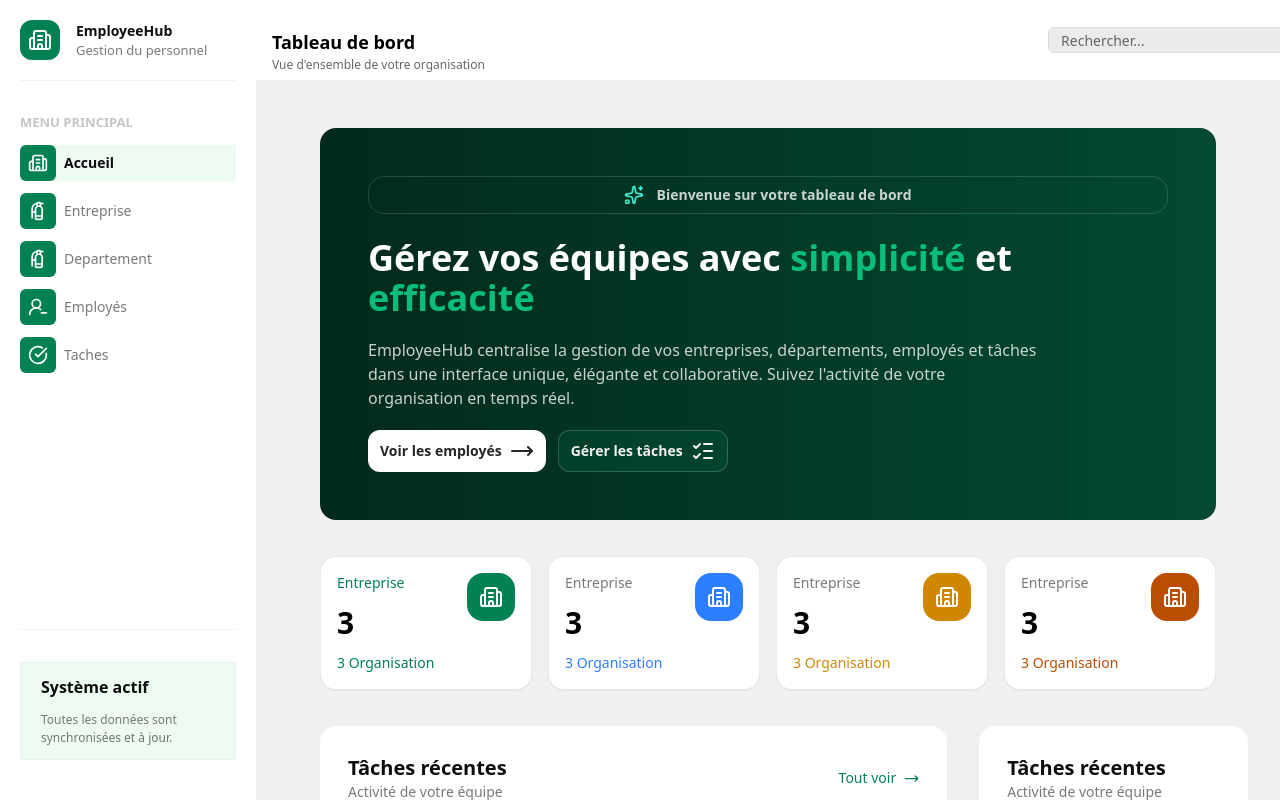
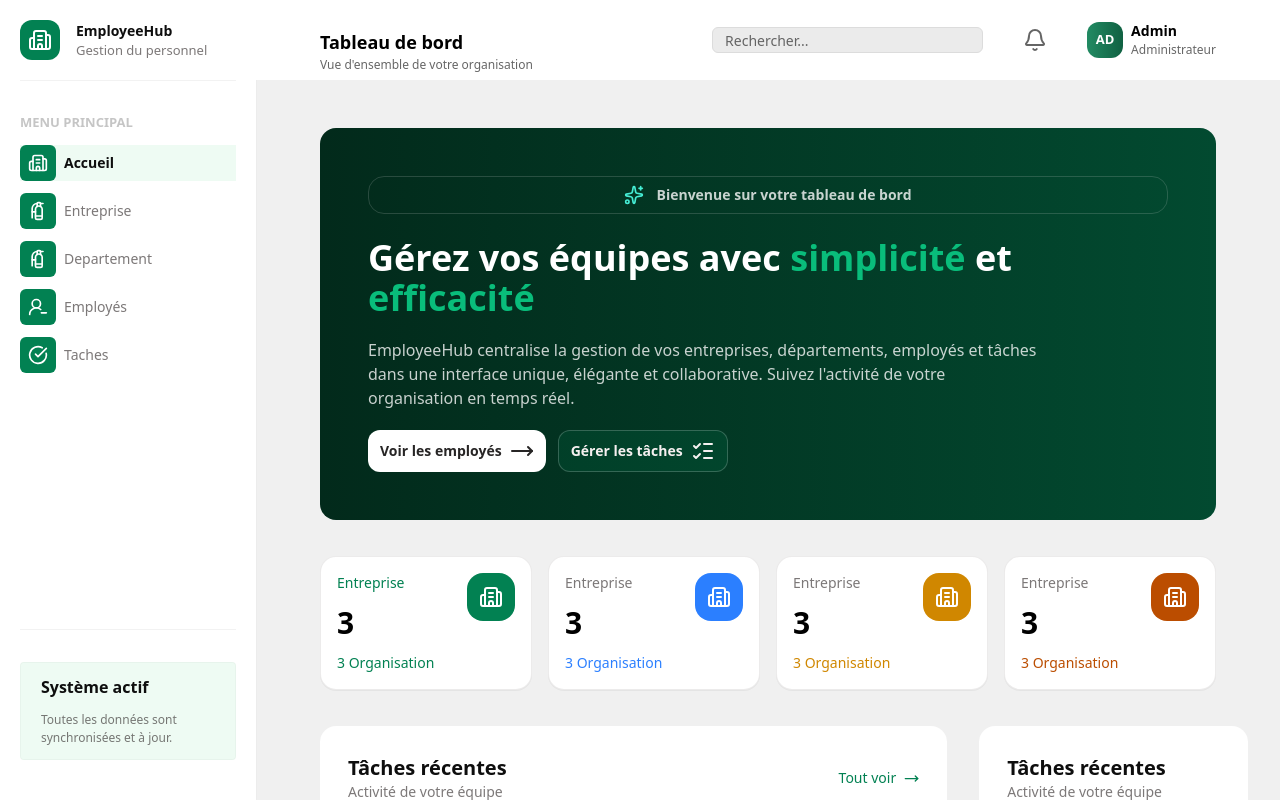
Before and after one commit to jeannotds/personnel-docker-project, a Next.js app in the folder frontend/: page / in a window 1280 px wide. Shown: the top 800 px of the page. Built offline with nearby package versions, Linux system fonts and the light colour scheme.

Commit message:
fix: navbar

```diff
--- a/frontend/components/Home/Navbar/Nav.tsx
+++ b/frontend/components/Home/Navbar/Nav.tsx
@@ -2,15 +2,14 @@ import { Bell } from "lucide-react";
 
 const Nav = () => {
   return (
-    // <div>
-    <div className="px-4 flex flex-row font-semibold fixed justify-between p-7 h-[10vh] bg-white01 w-full">
+    <div className="px-16 flex flex-row font-semibold justify-between p-7 h-[10vh] bg-white01 fixed right-0 left-[20%] z-10">
       <div className="flex flex-col">
         <h1 className="font-bold text-lg">Tableau de bord</h1>
         <div className="text-[12px] font-light opacity-60">
           Vue d'ensemble de votre organisation
         </div>
       </div>
-      <div className="flex flex-row items-center gap-6">
+      <div className="flex flex-row items-center gap-10">
         <div className="bg-[#ebebeb] py-[6] px-3 rounded-md border border-[#dcdcdc]">
           <input
             className=" placeholder:text-sm placeholder:text-[#2c2c2c] placeholder:opacity-70 placeholder:font-light outline-none focus:outline-none"
@@ -34,7 +33,6 @@ const Nav = () => {
         </div>
       </div>
     </div>
-    // </div>
   );
 };
 
```
